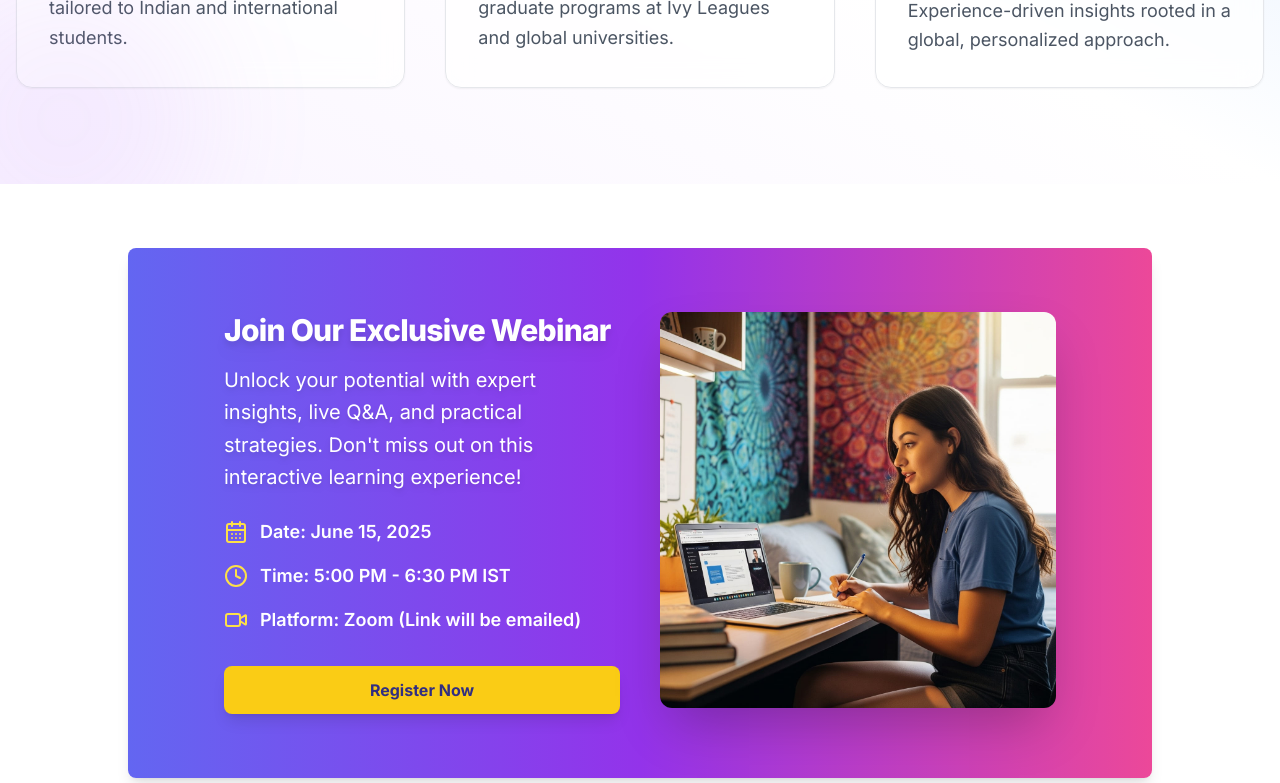
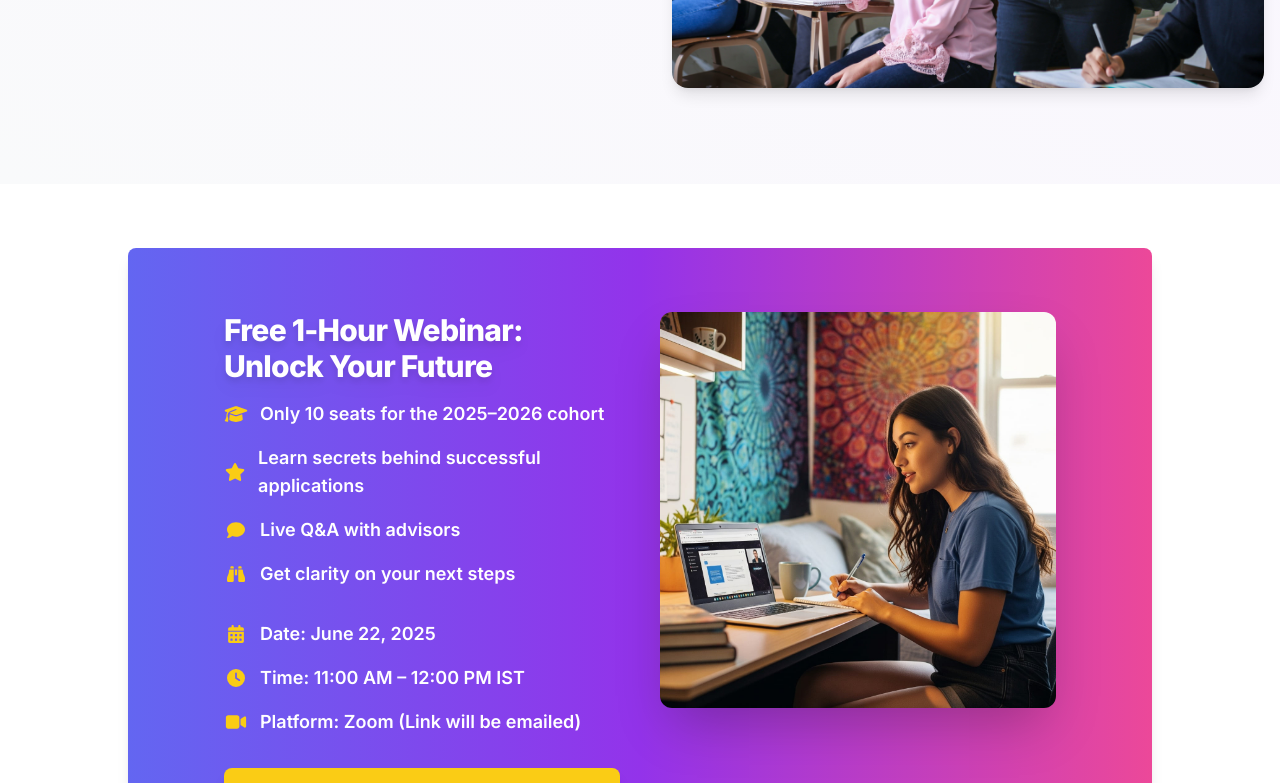
Before and after one commit to wintolabs/web-ivycounsel, a Next.js app: page / in a window 1280 px wide. Shown: the part 2000-2783 px from the top of the page. Built offline with nearby package versions, Linux system fonts and the light colour scheme.

Commit message:
refactor

```diff
--- a/src/app/layout.tsx
+++ b/src/app/layout.tsx
@@ -2,6 +2,7 @@
 import type { Metadata } from "next";
 import { Inter } from "next/font/google";
 import "./globals.css";
+import "../lib/fontawesome";
 
 const inter = Inter({ subsets: ["latin"] });
 
--- a/src/app/page.tsx
+++ b/src/app/page.tsx
@@ -14,8 +14,8 @@ export default function Home() {
     <main className="min-h-screen">
       <Header />
       <Hero />
+      <Features />
       <About />
-      <Features />
       <WebinarPromo />
       <Trust />
       {/* <FAQ /> */}
--- a/src/components/Footer.tsx
+++ b/src/components/Footer.tsx
@@ -8,6 +8,7 @@ import {
   // Phone,
   // MapPin,
 } from "lucide-react";
+import Image from "next/image";
 
 const socialLinks = [
   { Icon: Facebook, href: "#", label: "Facebook" },
@@ -38,12 +39,26 @@ export function Footer() {
   };
 
   return (
-    <footer className="bg-gray-900 text-gray-300">
+    <footer className="bg-white text-gray-700">
       <div className="container mx-auto px-6 py-12 max-w-6xl flex flex-col md:flex-row justify-between items-start md:items-center gap-10 md:gap-0">
         {/* Left: Company info */}
         <div className="max-w-sm space-y-4">
-          <h3 className="text-white text-3xl font-semibold">IvyCounsel</h3>
-          <p className="text-gray-400 text-base">
+          {/* <h3 className="text-white text-3xl font-semibold">IvyCounsel</h3> */}
+          <div
+            onClick={() => scrollToSection("home")}
+            className="cursor-pointer flex items-start"
+          >
+            <Image
+              src="/ivyc-368_100.png"
+              alt="IvyCounsel Logo"
+              width={180}
+              height={40}
+              priority
+              className="block"
+            />
+          </div>
+
+          <p className="text-gray-700 text-base">
             Empowering minds, building futures. Join us in creating the next
             generation of leaders and innovators.
           </p>
@@ -59,7 +74,7 @@ export function Footer() {
             </div> */}
             <div className="flex items-center gap-2">
               <Mail className="w-5 h-5 text-purple-500" />
-              <span>info@ivycounsel.com</span>
+              <span className="text-gray-700">info@ivycounsel.com</span>
             </div>
           </div>
 
@@ -69,7 +84,7 @@ export function Footer() {
                 key={label}
                 href={href}
                 aria-label={label}
-                className="w-8 h-8 bg-gray-800 hover:bg-purple-600 transition-colors rounded flex items-center justify-center text-gray-400 hover:text-white"
+                className="w-8 h-8 bg-gray-200 hover:bg-purple-600 transition-colors rounded flex items-center justify-center text-gray-700 hover:text-white"
               >
                 <Icon className="w-4 h-4" />
               </a>
@@ -94,7 +109,7 @@ export function Footer() {
         </nav>
       </div>
 
-      <div className="border-t border-gray-800 mt-10 py-6 text-center text-gray-500 text-base">
+      <div className="border-t border-gray-800 mt-10 py-6 text-center text-gray-700 text-base">
         © 2025 IvyCounsel. All rights reserved.
       </div>
     </footer>
--- a/src/components/Header.tsx
+++ b/src/components/Header.tsx
@@ -2,6 +2,7 @@
 
 import { useState, useEffect } from "react";
 import { Menu, X } from "lucide-react";
+import Image from "next/image";
 
 const NAV_LINKS = [
   { id: "home", label: "Home" },
@@ -62,9 +63,15 @@ export function Header() {
         <button
           onClick={() => scrollToSection("home")}
           aria-label="Go to home"
-          className="text-2xl font-extrabold text-purple-600 hover:text-purple-700 transition focus:outline-none rounded"
+          className="focus:outline-none"
         >
-          IvyCounsel
+          <Image
+            src="/ivyc-368_100.png"
+            alt="IvyCounsel Logo"
+            width={180}
+            height={40}
+            priority
+          />
         </button>
 
         {/* Desktop Navigation */}
--- a/src/components/Hero.tsx
+++ b/src/components/Hero.tsx
@@ -36,14 +36,14 @@ export function Hero() {
               </h1>
 
               <p className="text-2xl sm:text-3xl lg:text-4xl font-light text-purple-600 tracking-wide">
-                Let Us Guide Your Journey
+                Your Gateway to Top U.S. Colleges
               </p>
             </div>
 
             <p className="text-xl sm:text-2xl text-gray-600 leading-relaxed max-w-2xl mx-auto lg:mx-0">
-              Transform your educational journey with our innovative programs
-              designed to unlock your full potential and prepare you for
-              tomorrow&apos;s challenges.
+              Join a select group of students receiving one-on-one mentorship
+              from top US based experts. Only 10 seats for 2025 designed to
+              elevate your profile for world-class universities.
             </p>
 
             <div className="pt-4">
--- a/src/components/WebinarPromo.tsx
+++ b/src/components/WebinarPromo.tsx
@@ -1,5 +1,16 @@
-import { CalendarDays, Clock, Video } from "lucide-react";
 import Image from "next/image";
+
+import {
+  faBinoculars,
+  faCalendarDays,
+  faClock,
+  faComment,
+  faGraduationCap,
+  faHandPointRight,
+  faStar,
+  faVideo,
+} from "@fortawesome/free-solid-svg-icons";
+import { FontAwesomeIcon } from "@fortawesome/react-fontawesome";
 
 const WEBINAR_GOOGLE_FORMS_ID = process.env.WEBINAR_GOOGLE_FORMS_ID;
 
@@ -7,51 +18,94 @@ export function WebinarPromo() {
   return (
     <section className="bg-gradient-to-r from-indigo-500 via-purple-600 to-pink-500 text-white py-16 px-6 sm:px-12 md:px-24 rounded-lg shadow-lg max-w-5xl mx-auto my-16">
       <div className="flex flex-col md:flex-row items-center md:items-start gap-10">
-        {/* Left side: Info */}
+        {/* Left Side */}
         <div className="md:w-1/2">
           <h2 className="text-3xl font-extrabold tracking-tight mb-4 drop-shadow-lg">
-            Join Our Exclusive Webinar
+            Free 1-Hour Webinar: Unlock Your Future
           </h2>
-          <p className="text-xl mb-6 leading-relaxed drop-shadow-md">
-            Unlock your potential with expert insights, live Q&A, and practical
-            strategies. Don&apos;t miss out on this interactive learning
-            experience!
-          </p>
-
-          {/* Info blocks */}
           <div className="flex flex-col text-lg space-y-4 mb-8">
             <div className="flex items-center gap-3">
-              <CalendarDays className="w-6 h-6 text-yellow-300" />
+              <FontAwesomeIcon
+                icon={faGraduationCap}
+                className="text-yellow-400 w-6 h-6"
+              />
               <span className="font-semibold">
-                Date: <time>June 15, 2025</time>
+                Only 10 seats for the 2025–2026 cohort
               </span>
             </div>
             <div className="flex items-center gap-3">
-              <Clock className="w-6 h-6 text-yellow-300" />
-              <span className="font-semibold">Time: 5:00 PM - 6:30 PM IST</span>
+              <FontAwesomeIcon
+                icon={faStar}
+                className="text-yellow-400 w-6 h-6"
+              />
+              <span className="font-semibold">
+                Learn secrets behind successful applications
+              </span>
             </div>
             <div className="flex items-center gap-3">
-              <Video className="w-6 h-6 text-yellow-300" />
+              <FontAwesomeIcon
+                icon={faComment}
+                className="text-yellow-400 w-6 h-6"
+              />
+              <span className="font-semibold">Live Q&A with advisors</span>
+            </div>
+            <div className="flex items-center gap-3">
+              <FontAwesomeIcon
+                icon={faBinoculars}
+                className="text-yellow-400 w-6 h-6"
+              />
+              <span className="font-semibold">
+                Get clarity on your next steps
+              </span>
+            </div>
+          </div>
+
+          {/* Info Blocks */}
+          <div className="flex flex-col text-lg space-y-4 mb-8">
+            <div className="flex items-center gap-3">
+              <FontAwesomeIcon
+                icon={faCalendarDays}
+                className="text-yellow-400 w-6 h-6"
+              />
+              <span className="font-semibold">
+                Date: <time>June 22, 2025</time>
+              </span>
+            </div>
+            <div className="flex items-center gap-3">
+              <FontAwesomeIcon
+                icon={faClock}
+                className="text-yellow-400 w-6 h-6"
+              />
+              <span className="font-semibold">
+                Time: 11:00 AM – 12:00 PM IST
+              </span>
+            </div>
+            <div className="flex items-center gap-3">
+              <FontAwesomeIcon
+                icon={faVideo}
+                className="text-yellow-400 w-6 h-6"
+              />
               <span className="font-semibold">
                 Platform: Zoom (Link will be emailed)
               </span>
             </div>
           </div>
 
-          {/* CTA Button */}
+          {/* CTA */}
           <div className="w-full sm:w-auto mt-4">
             <a
               href={`https://docs.google.com/forms/d/${WEBINAR_GOOGLE_FORMS_ID}/viewform`}
               target="_blank"
               rel="noopener noreferrer"
-              className="block w-full sm:w-auto bg-yellow-400 hover:bg-yellow-500 text-indigo-900 font-bold text-center px-8 py-3 rounded-lg shadow-lg transition"
+              className="flex items-center justify-center gap-2 w-full sm:w-auto bg-yellow-400 hover:bg-yellow-500 text-indigo-900 font-bold text-center px-8 py-3 rounded-lg shadow-lg transition"
             >
-              Register Now
+              <FontAwesomeIcon icon={faHandPointRight} className="w-5 h-5" />
+              Claim My Free Spot Now
             </a>
           </div>
         </div>
 
-        {/* Right side: Illustration */}
+        {/* Right Side: Image */}
         <div className="md:w-1/2 flex justify-center">
           <Image
             src="/images/student-webinar.jpg"
--- /dev/null
+++ b/src/lib/fontawesome.ts
@@ -0,0 +1,3 @@
+import { config } from "@fortawesome/fontawesome-svg-core";
+import "@fortawesome/fontawesome-svg-core/styles.css";
+config.autoAddCss = false;
```
Also changed, not shown: package.json (+6 -1 lines), public/ivyc-368_100.png (added), 1 other file (tests, documents, lock files or other folders).
